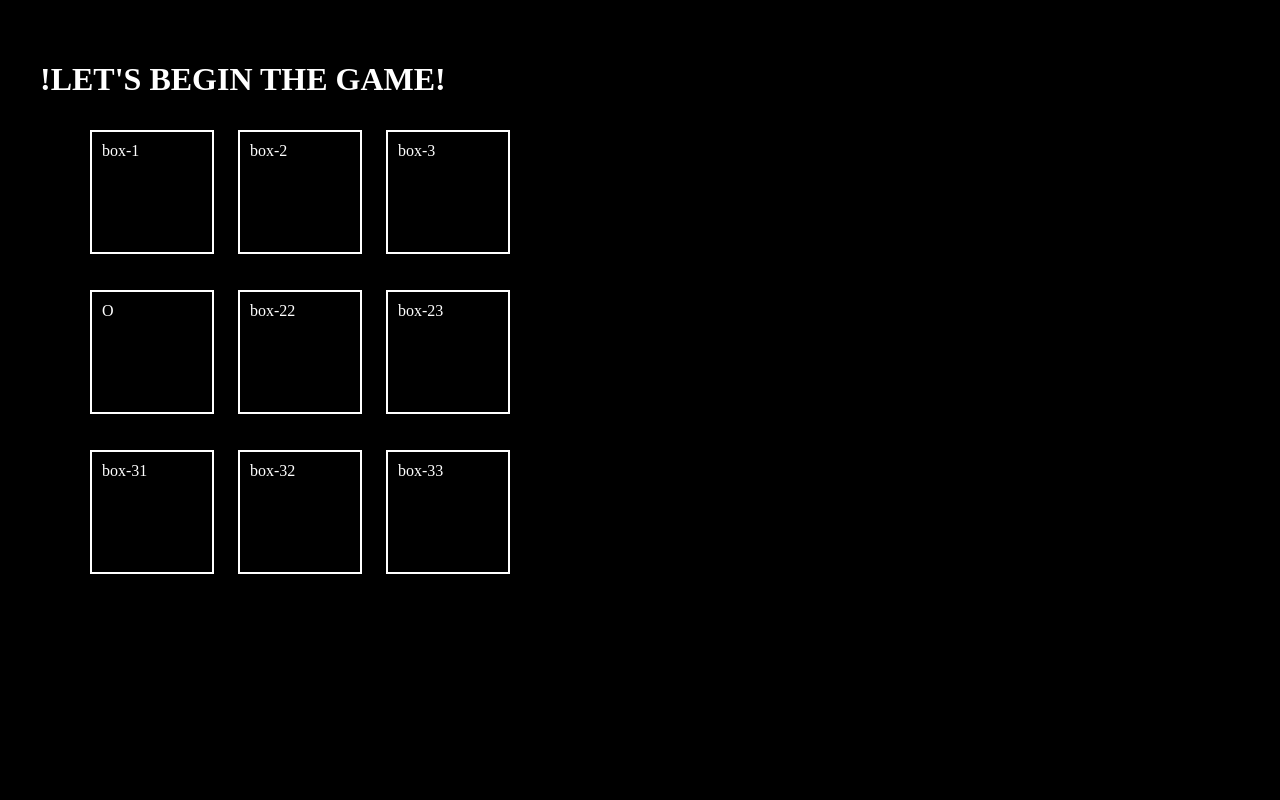
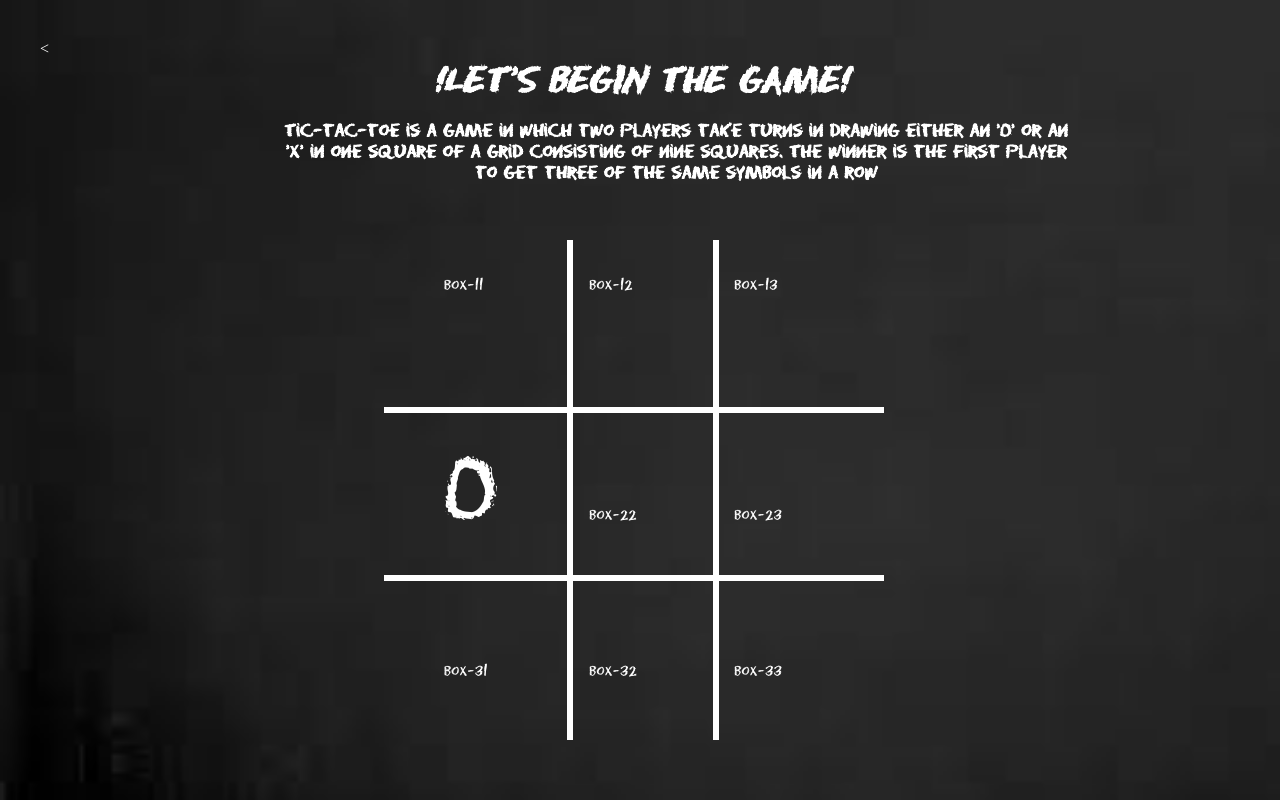
Before and after one commit to tnpriyanka12/tictactoe, a plain HTML site: page index.html in a window 1280 px wide. Both pictures are taken after a click on the item "box-21". Drawn offline with Linux system fonts and the light colour scheme.

Commit message:
Added logic for actual game. Added chalkboard theme :)

```diff
--- a/css/style.css
+++ b/css/style.css
@@ -2,11 +2,39 @@ body{
   margin : 20px;
   padding : 20px;
   background-color: black;
+
   color: white;
   /*border: 2px solid red;*/
 }
 
+
+h1{
+  text-align: center;
+  font-style: oblique;
+  font-size: 40px;
+  padding: 0px;
+  margin: 0px;
+}
+
+h2{
+  display: inline-block;
+  font-size: 20px;
+  text-align: center;
+  max-width: 800px;
+  position: absolute;
+  left: 20%;
+  /*border: 2px solid red;*/
+  padding: 10px;
+  margin: 10px;
+}
+
+#game_container{
+  position: absolute;
+  top: 30%;
+  left: 30%;
+}
 div li{
+
   display: inline;
   /*border: 2px solid green;*/
 }
@@ -14,7 +42,33 @@ ul li{
   height: 100px;
   width: 100px;
   display: inline-block;
-  border: 2px solid white;
+  /*border: 2px solid white;*/
   padding: 10px;
   margin: 10px;
 }
+
+
+.vl {
+    border-left: 6px solid white;
+    height: 500px;
+    position: absolute;
+    left: 39%;
+}
+.vl2 {
+    border-left: 6px solid white;
+    height: 500px;
+    position: absolute;
+    left: 70%;
+}
+.hl {
+    border-top: 6px solid white;
+    width: 500px;
+    position: absolute;
+    top: 30%;
+}
+.hl2 {
+    border-top: 6px solid white;
+    width: 500px;
+    position: absolute;
+    top: 60%;
+}
--- a/index.html
+++ b/index.html
@@ -5,19 +5,26 @@
   <title>< ADD IMG HERE >TIC TAC TOE</title>
   <!-- CSS goes here -->
   <link rel="stylesheet" href="css/style.css">
+  <style type="text/css">
+  @font-face {
+    font-family: "My Chalkboard";
+    src: url("css/fonts/david-rakowski_eraser/EraserDust.ttf");
+  }
+  </style>
   <!-- JQuery & JS files -->
     <script src="js/jquery-3.2.1.js"></script>
     <script src="js/main.js"></script>
-
+  <
 </head>
 <body>
   <h1>!LET'S BEGIN THE GAME!</h1>
-<div id="game_container">
+  <h2>Tic-tac-toe is a game in which two players take turns in drawing either an 'O' or an 'X' in one square of a grid consisting of nine squares. The winner is the first player to get three of the same symbols in a row</h2>
+<div id="game_container"> <span class="vl"></span><span class="vl2"></span><span class="hl"></span><span class="hl2"></span>
   <div id="row1">
     <ul>
-      <li class="box" id="row11">box-1</li>
-      <li class="box" id="row12">box-2</li>
-      <li class="box" id="row13">box-3</li>
+      <li class="box" id="row11">box-11</li>
+      <li class="box" id="row12">box-12</li>
+      <li class="box" id="row13">box-13</li>
     </ul>
   </div>
 
--- a/js/main.js
+++ b/js/main.js
@@ -3,24 +3,42 @@ console.log(`HERE IN JS!`);
 $(document).ready(function(){
   console.log(`DOM LOADED!`);
 
-  let $row11 = $('.row1 .box-1');
-  let $row12 = $('.row1 .box-2');
-  let $row13 = $('.row1 .box-3');
+  //background theme - chalkboard
+  $('body').css({
+  backgroundImage: 'url("images/chalkboard_bg.jpeg")',
+  backgroundRepeat: 'no-repeat',
+  backgroundSize: 'cover',
+  fontFamily: 'My Chalkboard'
+  });
+
+  //Drawing tic tac toe lines
+
+
   let $box = $('.box');
   let symbolCount = 0;
-  let boxContents = {
-    row0: [],
-    row1: [],
-    row2: []
-    };
+  let box = {
+    1: '',
+    2: '',
+    3: '',
+    4: '',
+    5: '',
+    6: '',
+    7: '',
+    8: '',
+    9: '',
+  };
 
   //detecting click on boxes
   $('.box').on('click', function(){
     // is this square already occupied?
     const symbolToInsert = checkSymbol();
-    let currBox = $(this).attr('id');
     $(this).html(symbolToInsert);
-    //checkForMatch();
+    $(this).css({
+      height: '100px',
+      fontSize: '100px'
+    })
+    $(this).removeClass('box').addClass('symbol'+symbolToInsert);
+    checkForMatch();
   });
 
 const checkSymbol = function(){
@@ -32,8 +50,9 @@ const checkSymbol = function(){
   }
   symbolCount++;
 
-  //If all 9 turns are over
-  if(symbolCount == 9){
+  //If all  turns are over
+  $box = $('.box')
+  if($box.length == 1){
     allTurnsFinished();
   }
   return symbol;
@@ -41,30 +60,59 @@ const checkSymbol = function(){
 
 
 const checkForMatch = function(){
+  //debugger;
+  box[1] = $('#row11').html();
+  box[2] = $('#row12').html();
+  box[3] = $('#row13').html();
+  box[4] = $('#row21').html();
+  box[5] = $('#row22').html();
+  box[6] = $('#row23').html();
+  box[7] = $('#row31').html();
+  box[8] = $('#row32').html();
+  box[9] = $('#row33').html();
 
+//WIN LOGIC
+if(box[1]+box[2]+box[3] ==='OOO' || box[1]+box[2]+box[3] ==='XXX'){
+  console.log(`row1 match `);
+  $span = $('<span></span>');
+  $span.css({
+      borderLeft: '6px solid white',
+      height: '500px',
+      position: 'absolute',
+      left: '39%',
+      transform: 'rotateX(90deg)'
+  });
+  $('#game_container').prepend($span);
 }
+else if(box[4]+box[5]+box[6] ==='OOO' || box[4]+box[5]+box[6] ==='XXX'){
+console.log(`row2 match`);
+}
+else if(box[7]+box[8]+box[9] ==='OOO' || box[7]+box[8]+box[9] ==='XXX'){
+console.log(`row3 match`);
+}
+else if(box[1]+box[4]+box[7] ==='OOO' || box[1]+box[4]+box[7] ==='XXX'){
+  console.log(`col1 match`);
+}
+else if(box[2]+box[5]+box[8] ==='OOO' || box[2]+box[5]+box[8] ==='XXX'){
+console.log(`col2 match`);
+}
+else if(box[3]+box[6]+box[9] ==='OOO' || box[3]+box[6]+box[9] ==='XXX'){
+console.log(`col3 match`);
+}
+else if(box[1]+box[5]+box[9] ==='OOO' || box[1]+box[5]+box[9] ==='XXX'){
+console.log(`diag \\ match`);
+}
+else if(box[3]+box[5]+box[7] ==='OOO' || box[3]+box[5]+box[7] ==='XXX'){
+console.log(`diag / match`);
+}
+
+
+
+}//checkForMatch ()
+
 
 const allTurnsFinished = function(){
   console.log(`GAME OVER`);
-  $('.box').off('click');//off clicks on boxes
-  symbolCount = 0;
 }
 
-
-const showSymbol = function(){
-  const $div = $('<div>');
-  $div.addClass('symbol');
-  // $div.css({
-  //   backgroundImage:  'url(https://qph.ec.quoracdn.net/main-qimg-4ac0bf076120fa49f9b925d735b1578a)',
-  //   // 'background-image':  'url(https://qph.ec.quoracdn.net/main-qimg-4ac0bf076120fa49f9b925d735b1578a)',
-  //   backgroundSize: 'cover',
-  //   width: '100%',
-  //   height: '100%',
-  //   border: '2px solid red'
-  // });
-  $('li.box-1').append($div);
-};
-
-
-
 });//ready fn()
```
Also changed, not shown: css/fonts/david-rakowski_eraser/EraserDust.ttf (added), css/fonts/david-rakowski_eraser/EraserRegular.ttf (added), images/chalkboard_bg.jpeg (added).
